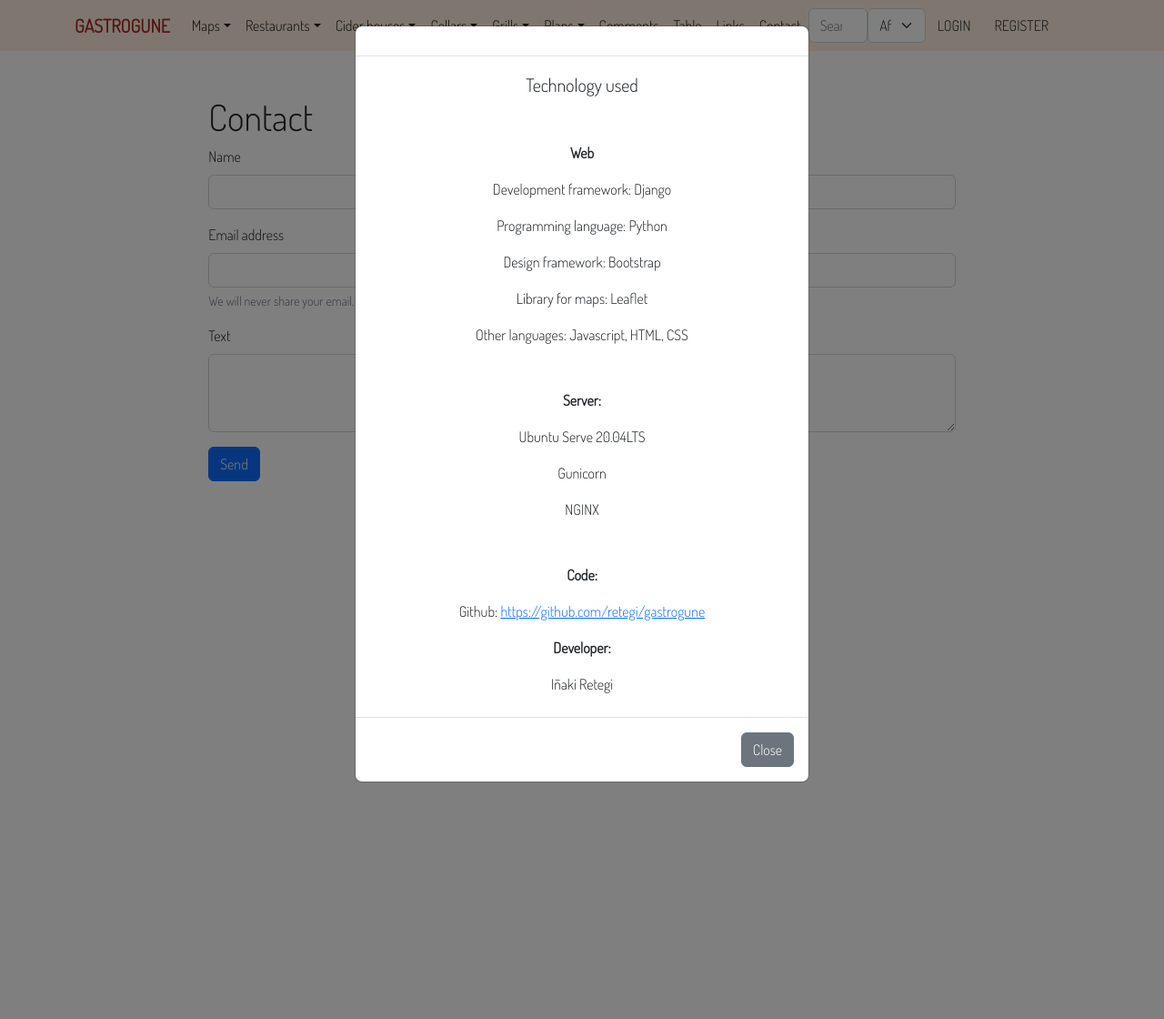
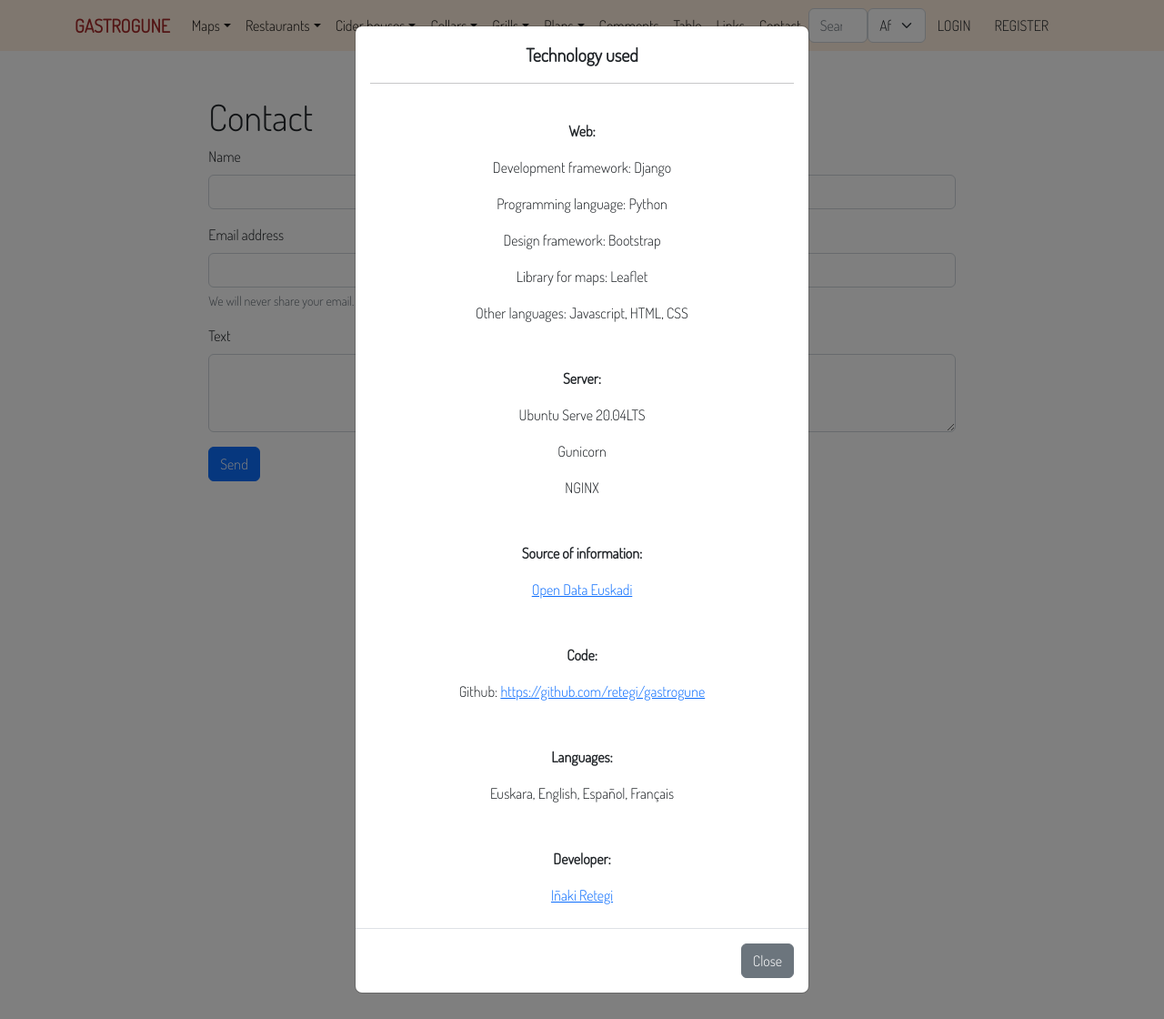
Before and after one commit to retegi/gastrogune, a Django app: template applications/account/templates/registration/contactar.html in a window 1280 px wide, after a click on "Technology used". Shown: the whole page at 91% size. Run offline with Django 3.2, Linux system fonts and the light colour scheme; the template is opened without the code that fills it, so the values that code supplies are empty; some libraries are stand-ins or nearby versions; some web fonts are replaced.

Commit message:
Información de la tecnología utilizada y traducciones

```diff
--- a/applications/home/templates/base.html
+++ b/applications/home/templates/base.html
@@ -320,14 +320,13 @@
 <div class="modal fade" id="exampleModal2" tabindex="-1" aria-labelledby="exampleModalLabel" aria-hidden="true">
   <div class="modal-dialog">
     <div class="modal-content">
-      <div class="modal-header">
 
-      </div>
       <div class="modal-body text-center">
-        <h5 class="modal-title" id="exampleModalLabel">{% trans 'Technology used' %}</h5><br>
+        <h5 class="modal-title" id="exampleModalLabel"><b>{% trans 'Technology used' %}</b></h5>
+        <hr>
         <ul class="list-group border-0">
           <li class="list-group-item border-0"></li>
-          <li class="list-group-item border-0"><b>{% trans 'Web' %}</b></li>
+          <li class="list-group-item border-0"><b>{% trans 'Web' %}:</b></li>
           <li class="list-group-item border-0">{% trans 'Development framework' %}: Django</li>
           <li class="list-group-item border-0">{% trans 'Programming language' %}: Python</li>
           <li class="list-group-item border-0">{% trans 'Design framework' %}: Bootstrap</li>
@@ -341,10 +340,20 @@
           <li class="list-group-item border-0">NGINX</li>
           <li class="list-group-item border-0"></li>
           <li class="list-group-item border-0"></li>
+          <li class="list-group-item border-0"><b>{% trans 'Source of information' %}:</b></li>
+          <li class="list-group-item border-0"><a target="_blank" href="https://www.opendata.euskadi.eus/catalogo/-/restaurantes-asadores-sidrerias-bodegas-y-bares-de-pintxos-de-euskadi/">Open Data Euskadi</a></li>
+          <li class="list-group-item border-0"></li>
+          <li class="list-group-item border-0"></li>
           <li class="list-group-item border-0"><b>{% trans 'Code' %}:</b></li>
           <li class="list-group-item border-0">Github: <a target="_blank" href="https://github.com/retegi/gastrogune">https://github.com/retegi/gastrogune</a></li>
+          <li class="list-group-item border-0"></li>
+          <li class="list-group-item border-0"></li>
+          <li class="list-group-item border-0"><b>{% trans 'Languages' %}:</b></li>
+          <li class="list-group-item border-0">Euskara, English, Español, Français</li>
+          <li class="list-group-item border-0"></li>
+          <li class="list-group-item border-0"></li>
           <li class="list-group-item border-0"><b>{% trans 'Developer' %}:</b></li>
-          <li class="list-group-item border-0">Iñaki Retegi</li>
+          <li class="list-group-item border-0"><a target="_blank" href="https://www.retegi.eus">Iñaki Retegi</a></li>
         </ul>
         <!--<button type="button" class="btn-close" data-bs-dismiss="modal" aria-label="Close"></button>-->
       </div>
```
Also changed, not shown: locale/en/LC_MESSAGES/django.po, locale/es/LC_MESSAGES/django.po, locale/eu/LC_MESSAGES/django.po, locale/fr/LC_MESSAGES/django.po, 4 other files.
